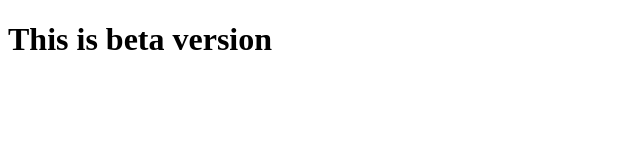
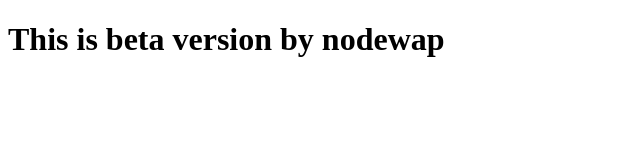
Before and after one commit to nodewap/e-commerce, a plain HTML site: page index.html in a window 1280 px wide. Shown: the whole page, without its empty margins (0-640 px from the left). Drawn offline with Linux system fonts and the light colour scheme.

Commit message:
Auhtor name added

```diff
--- a/index.html
+++ b/index.html
@@ -7,6 +7,6 @@
   <title>Document</title>
 </head>
 <body>
-  <h1>This is beta version</h1>
+  <h1>This is beta version by nodewap</h1>
 </body>
 </html>
```
